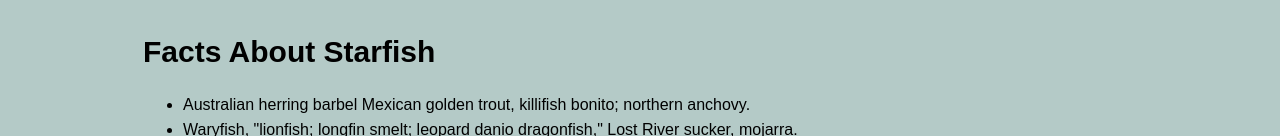
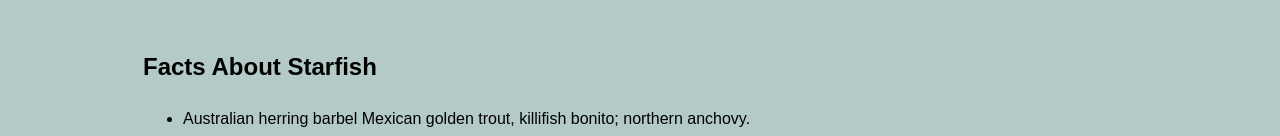
Before and after one commit to Moha1137/Moha1137.github.io, a plain HTML site: page midterm/index.html in a window 1280 px wide. Shown: the part 995-1131 px from the top of the page. Drawn offline with Linux system fonts and the light colour scheme.

Commit message:
final commit

```diff
--- a/midterm/css/main.css
+++ b/midterm/css/main.css
@@ -77,12 +77,6 @@ article img {
     margin-bottom: 30px;
 }
 
-.facts h2 {
-    font-size: 30px;
-    margin-top: 0;
-    margin-bottom: 10px;
-}
-
 /* Contact form area */
 .contact-form {
     padding: 18px;
```
